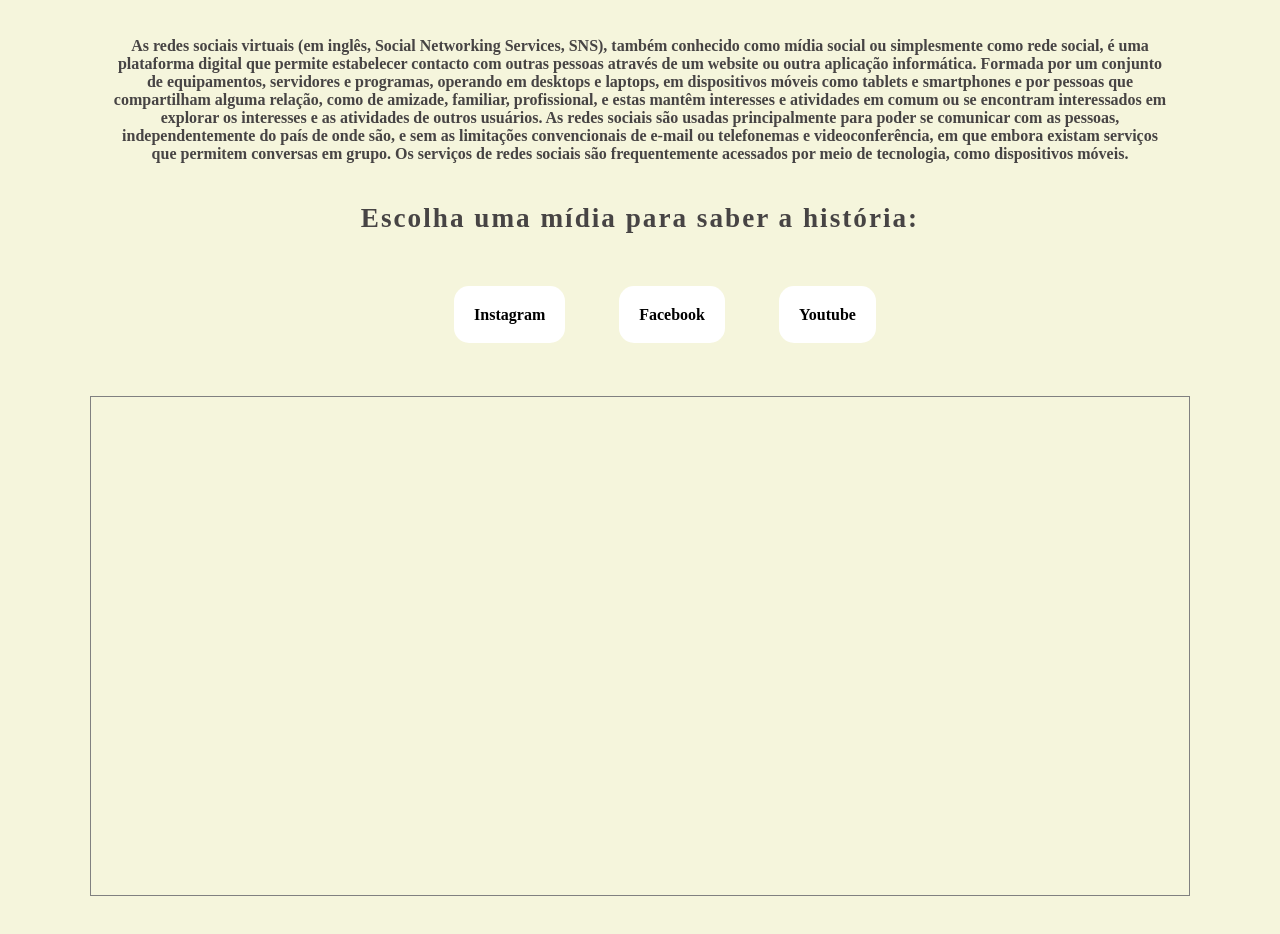
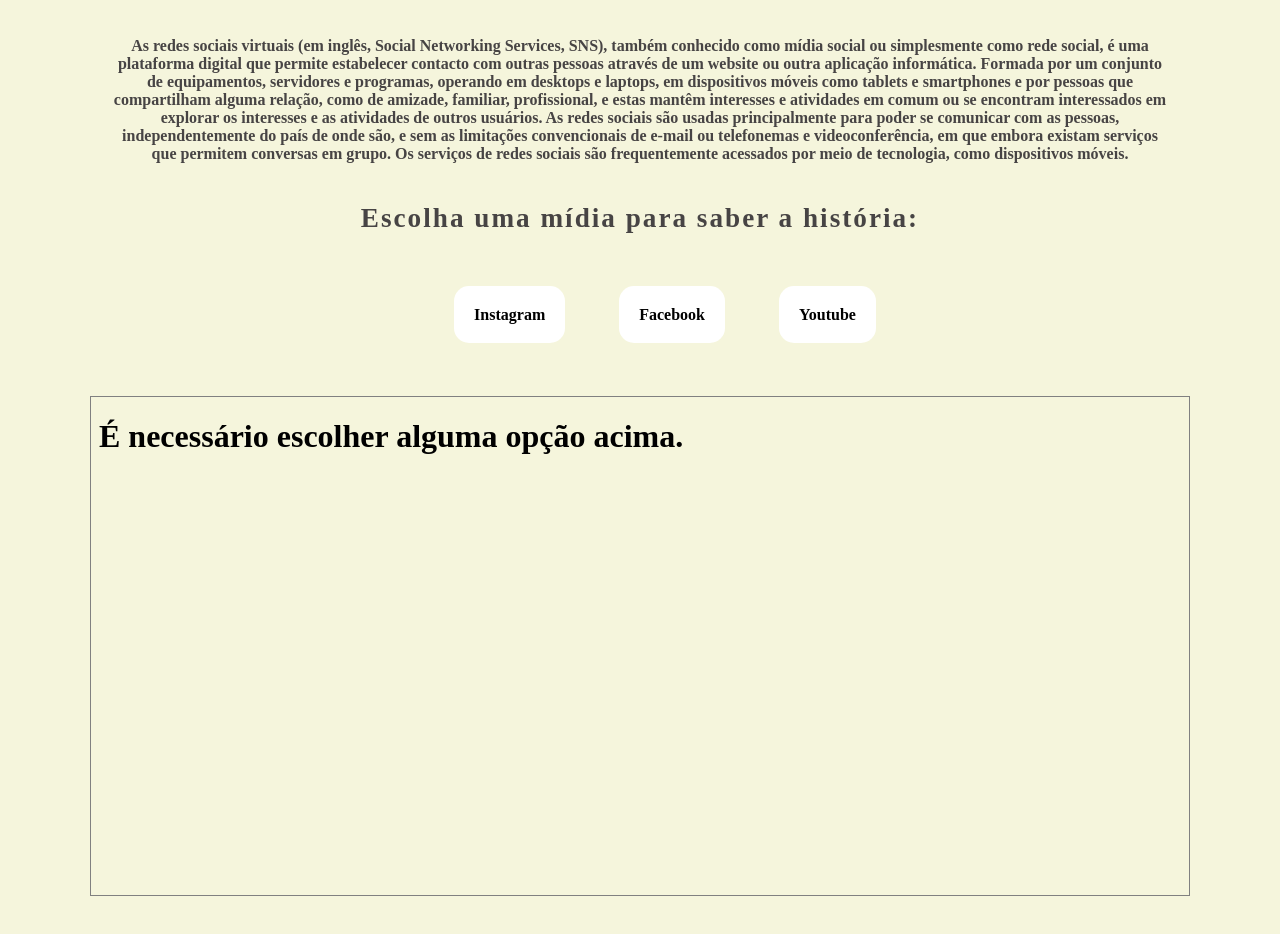
Before and after one commit to carlosgalantt/Iframe-, a plain HTML site: page index.html in a window 1280 px wide. Shown: the part 98-1032 px from the top of the page. Drawn offline with Linux system fonts and the light colour scheme; a web font is replaced by a local one.

Commit message:
Update index.html

```diff
--- a/index.html
+++ b/index.html
@@ -27,7 +27,7 @@
      </ul>
     </section>
     <br><br><br><br>
-    <iframe name="frame" src="" frameborder="0"></iframe>
+    <iframe name="frame" srcdoc="<h1>É necessário escolher alguma opção acima.</h1>" frameborder="0"></iframe>
     <br><br><br><br><br><br>
 </body>
 </html>
```
